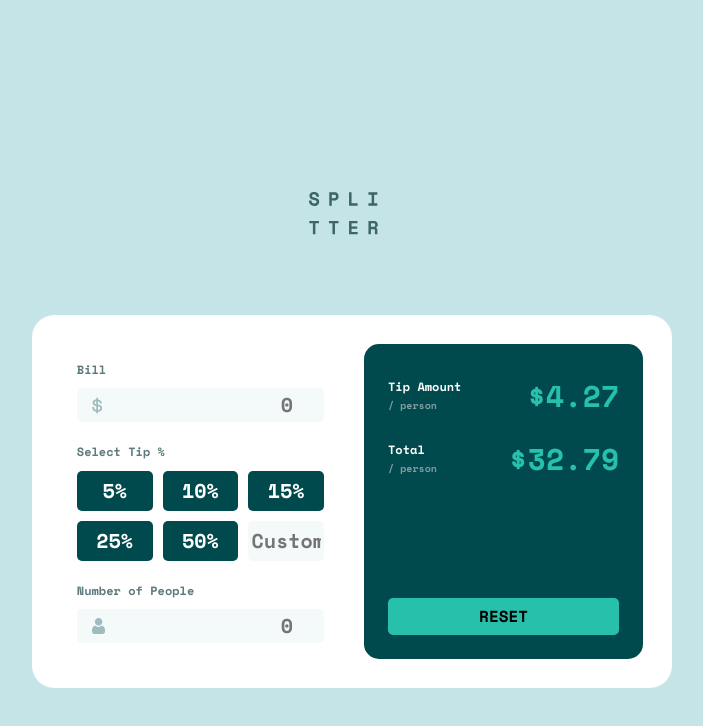
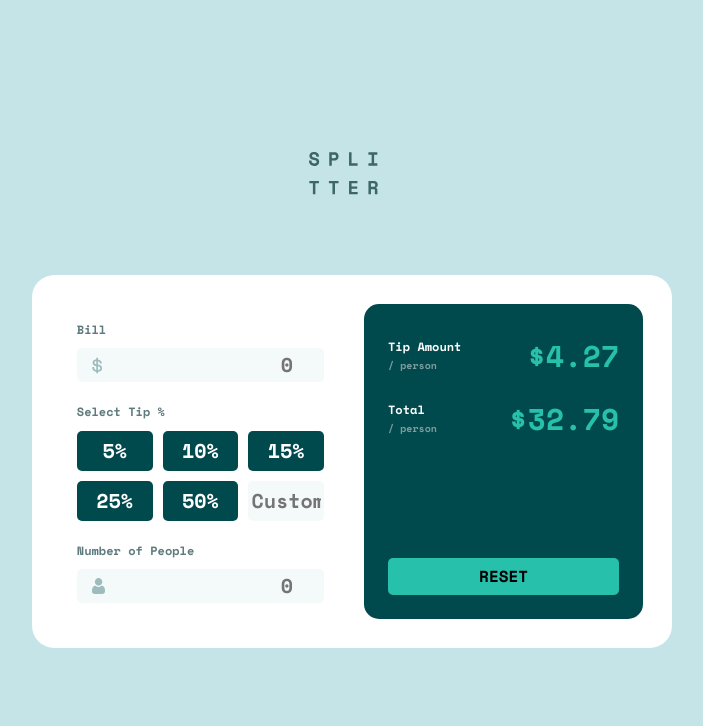
Before and after one commit to HectorAgValenzuela/tip-calculator-app, a Vue app: page / in a window 1280 px wide. Shown: the top 726 px of the page, without its empty margins (288-991 px from the left). Built offline with nearby package versions, Linux system fonts and the light colour scheme.

Commit message:
Leaving just the bottom padding in logo

```diff
--- a/src/assets/main.css
+++ b/src/assets/main.css
@@ -80,13 +80,7 @@ body {
 header {
     display: grid;
     place-content: center;
-    padding: 2rem;
-}
-
-@media (min-width: 1200px) {
-  header {
-    padding: 5rem;
-  }
+    padding: 0 0 5rem 0;
 }
 
 main {
```
